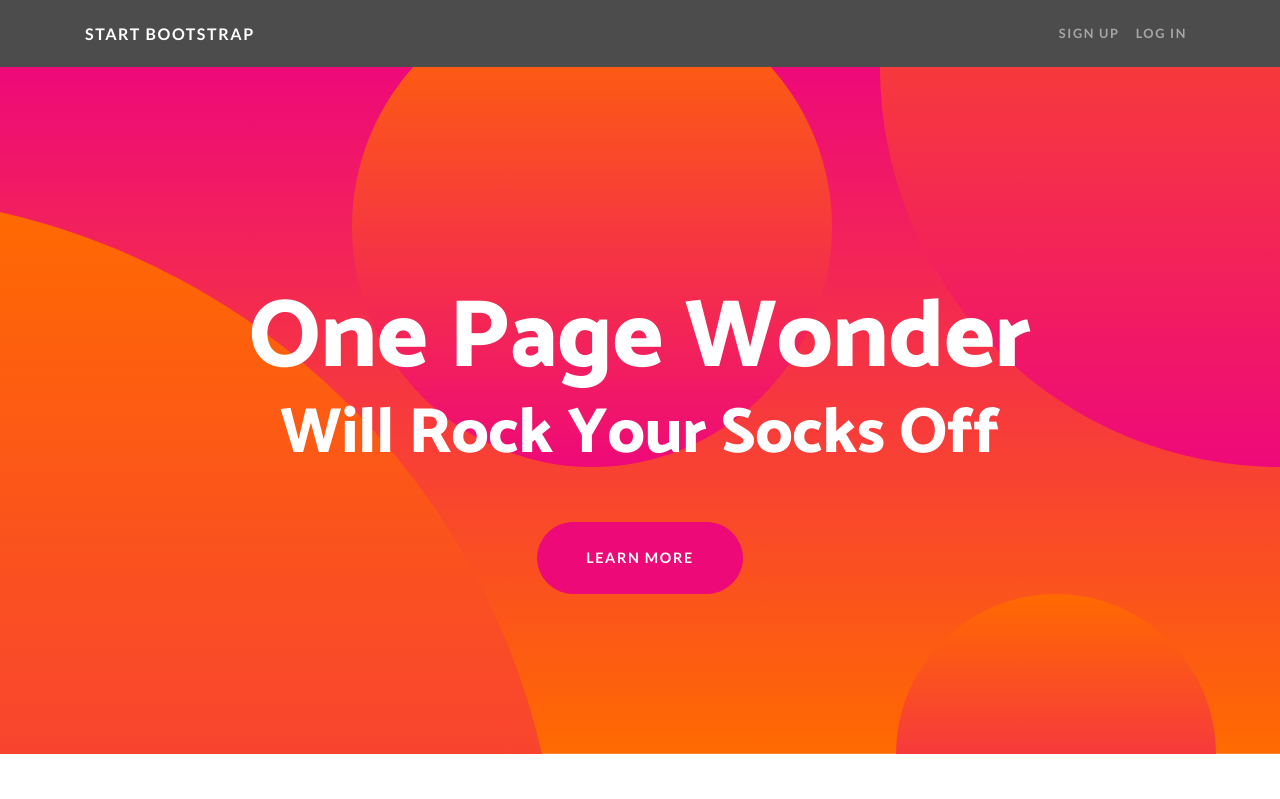
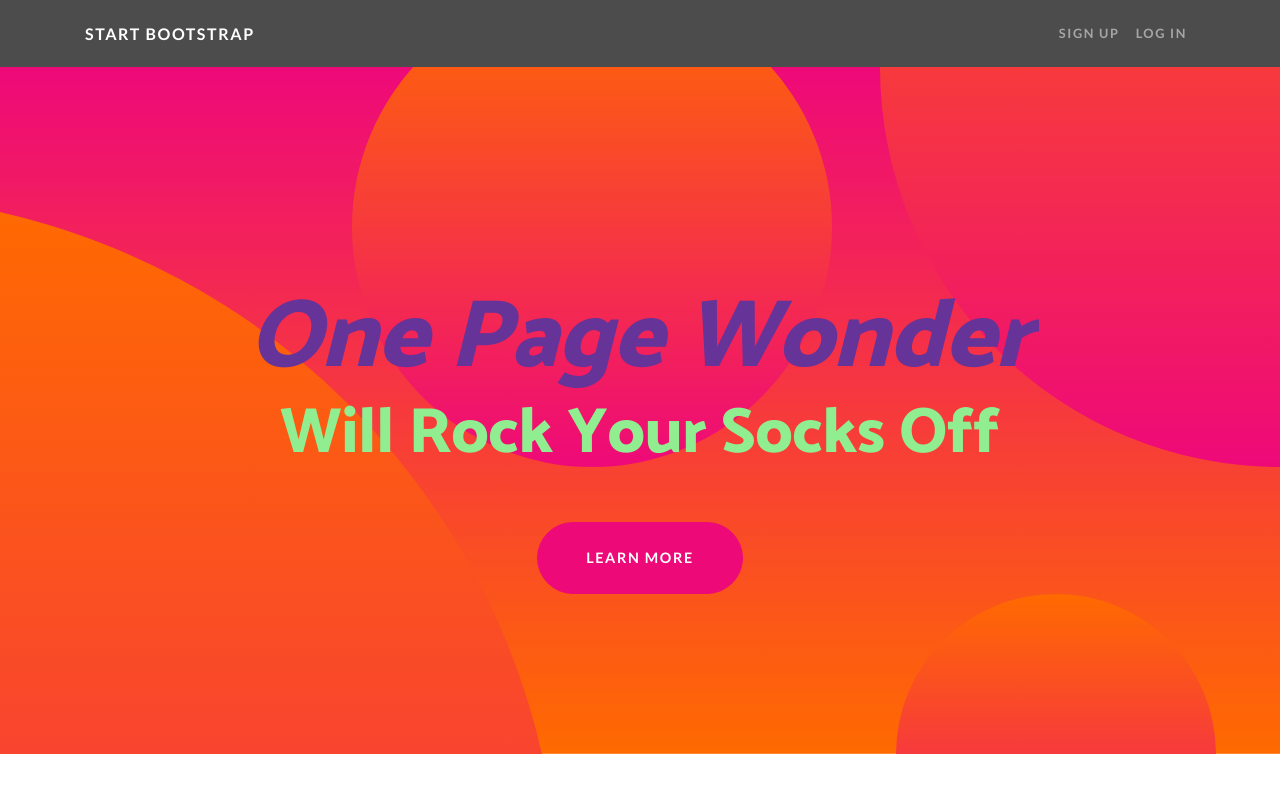
Before and after one commit to karenmartins74/finalfedassignment7, a plain HTML site: page index.html in a window 1280 px wide. Shown: the top 799 px of the page. Drawn offline with Linux system fonts and the light colour scheme.

Commit message:
changes to h1 and h2

```diff
--- a/index.html
+++ b/index.html
@@ -9,6 +9,16 @@
   <meta name="author" content="">
 
   <title>One Page Wonder - Start Bootstrap Template</title>
+
+<style>
+  h1 { color: rebeccapurple;
+      font-style: italic;
+      }
+
+  h2 {color: lightgreen;
+      }
+
+</style>
 
   <!-- Bootstrap core CSS -->
   <link href="vendor/bootstrap/css/bootstrap.min.css" rel="stylesheet">
```
